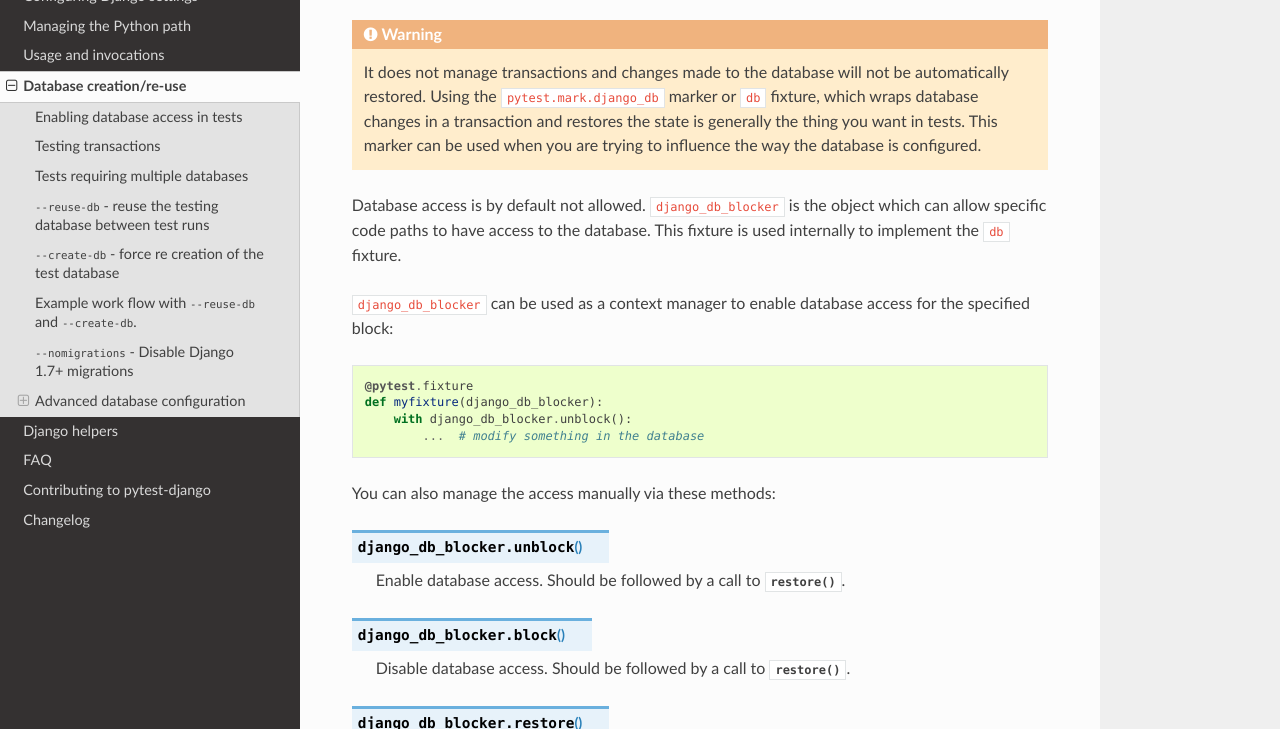
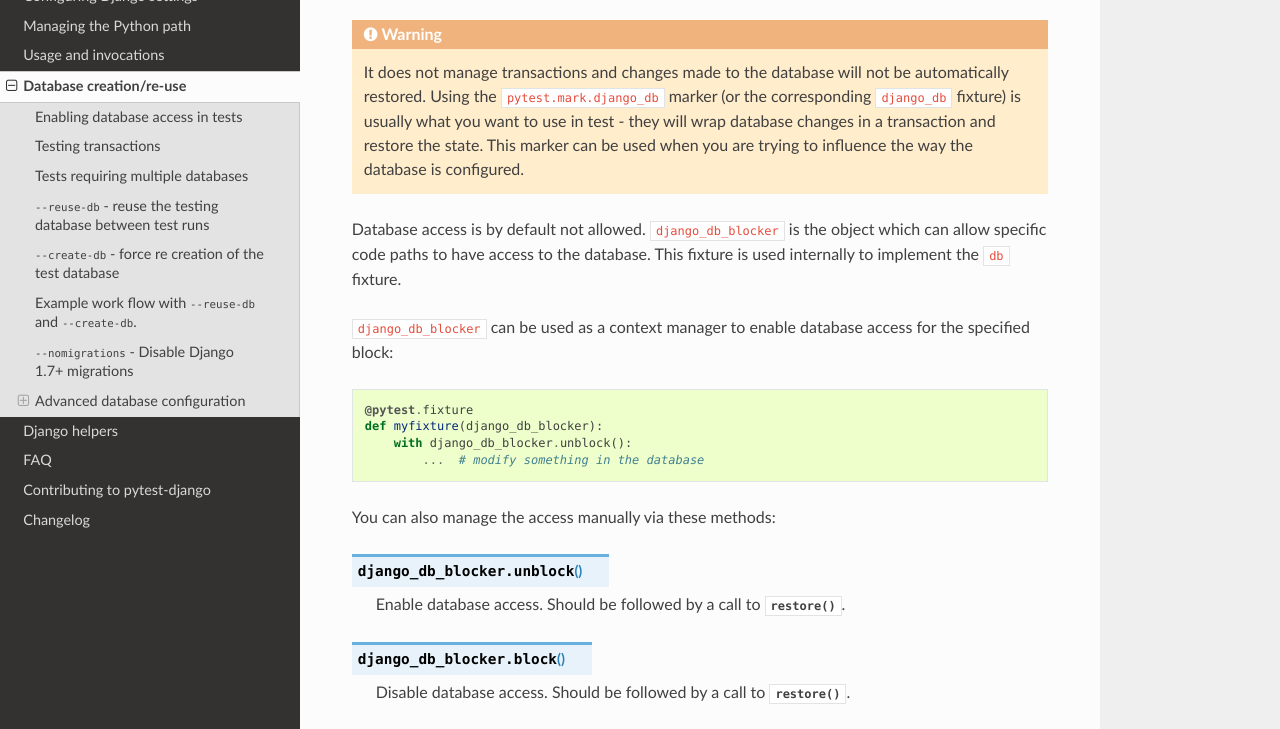
Before and after one commit to pytest-dev/pytest-django, a Sphinx documentation site: the page built from docs/database.rst, in a window 1280 px wide and 900 px high, scrolled down 5249 px, cut to the strip 171-900 px from the top of the window. Built offline with Sphinx 7.4.7 and the Read the Docs theme 2.0.0, drawn with Linux system fonts in a browser that asks for light colours; cross-references to code outside the pages are shown as plain code.

```diff
--- a/docs/database.rst
+++ b/docs/database.rst
@@ -250,11 +250,12 @@ django_db_blocker
 
 .. warning::
     It does not manage transactions and changes made to the database will not
-    be automatically restored. Using the ``pytest.mark.django_db`` marker
-    or :fixture:`db` fixture, which wraps database changes in a transaction and
-    restores the state is generally the thing you want in tests. This marker
-    can be used when you are trying to influence the way the database is
-    configured.
+    be automatically restored.
+    Using the ``pytest.mark.django_db`` marker (or the corresponding
+    :fixture:`django_db` fixture) is usually what you want to use in test -
+    they will wrap database changes in a transaction and restore the state.
+    This marker can be used when you are trying to influence the way the
+    database is configured.
 
 Database access is by default not allowed. ``django_db_blocker`` is the object
 which can allow specific code paths to have access to the database. This
```
